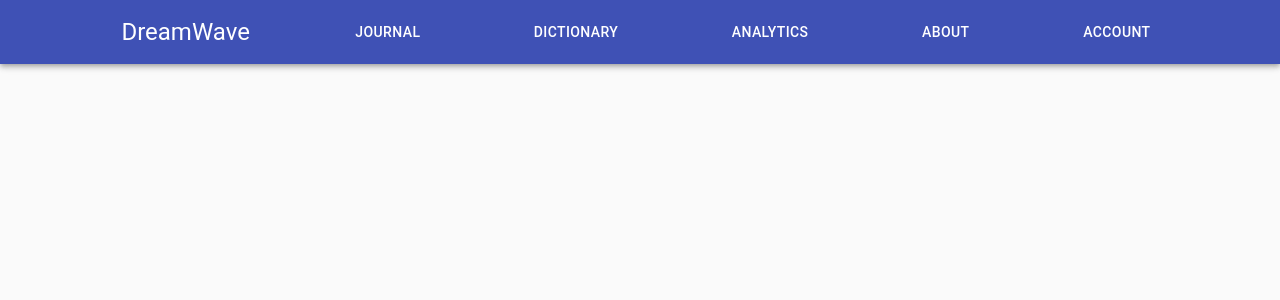
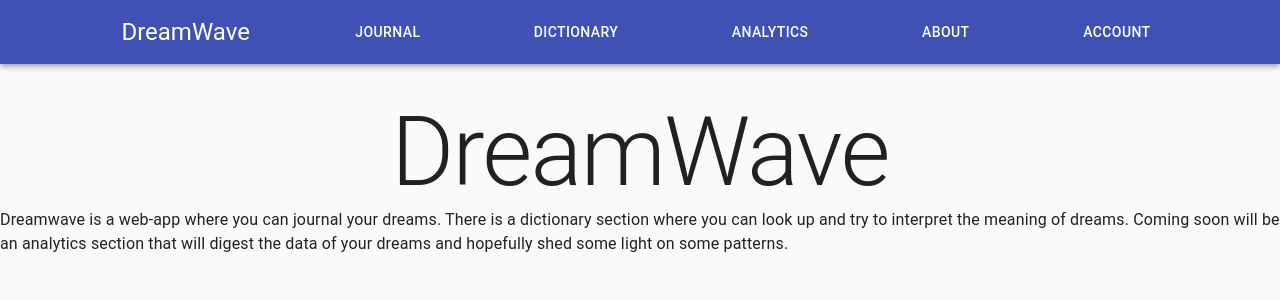
Before and after one commit to kosmos02/dreamwave-frontend, a React (Create React App) app: page /about in a window 1280 px wide. Shown: the top 300 px of the page. Built offline with nearby package versions, Linux system fonts and the light colour scheme.

Commit message:
made about content

```diff
--- a/src/App.js
+++ b/src/App.js
@@ -8,7 +8,7 @@ import { Button, CssBaseline, Grid, Box, } from '@material-ui/core';
 import Journal from './components/journal/journal'
 // import Dictionary from './components/dictionary/dictionary'
 // import Analytics from './components/analytics/analytics'
-// import About from './components/about/about'
+import About from './components/about/about'
 
 
 class App extends Component {
@@ -29,10 +29,10 @@ class App extends Component {
             path='/'
             render={(routerProps) => <Journal {...routerProps} />}
             />
-          {/* <Route path="/dictionary">
-            <Dictionary />
+          <Route path="/about">
+            <About />
           </Route>
-          <Route path='/about' component={About} /> */}
+          {/* <Route path='/about' component={About} />} */}
 
 
 
--- /dev/null
+++ b/src/components/about/about.js
@@ -0,0 +1,22 @@
+
+import Title from '../journal/title'
+import { Box, Typography } from '@material-ui/core'
+
+
+function About(){
+
+
+    return(
+        <>
+
+            <Title/>
+            <Box>
+                <Typography>
+                    Dreamwave is a web-app where you can journal your dreams. There is a dictionary section where you can look up and try to interpret the meaning of dreams. Coming soon will be an analytics section that will digest the data of your dreams and hopefully shed some light on some patterns.
+                </Typography>
+            </Box>
+        </>
+    )
+}
+
+export default About
```
